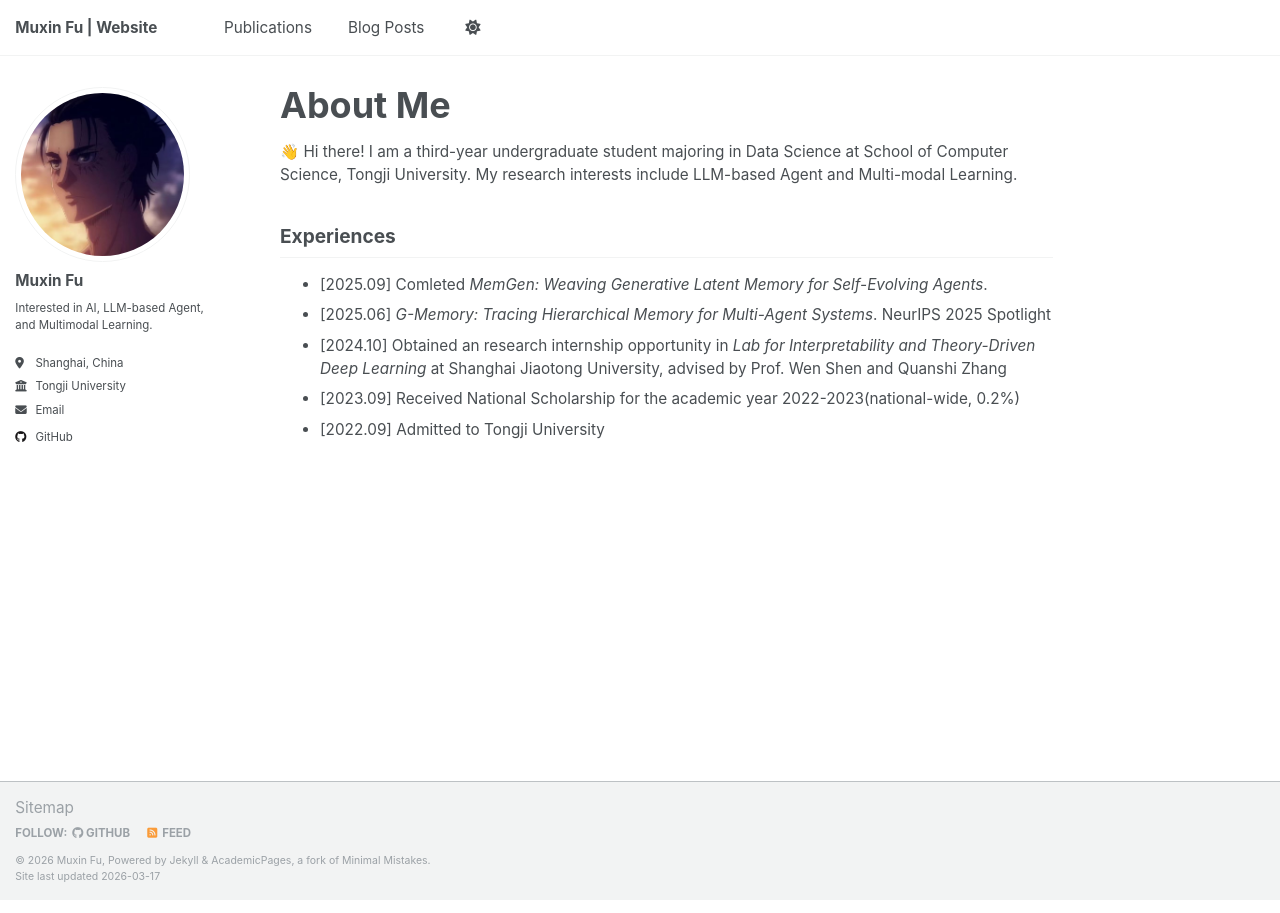
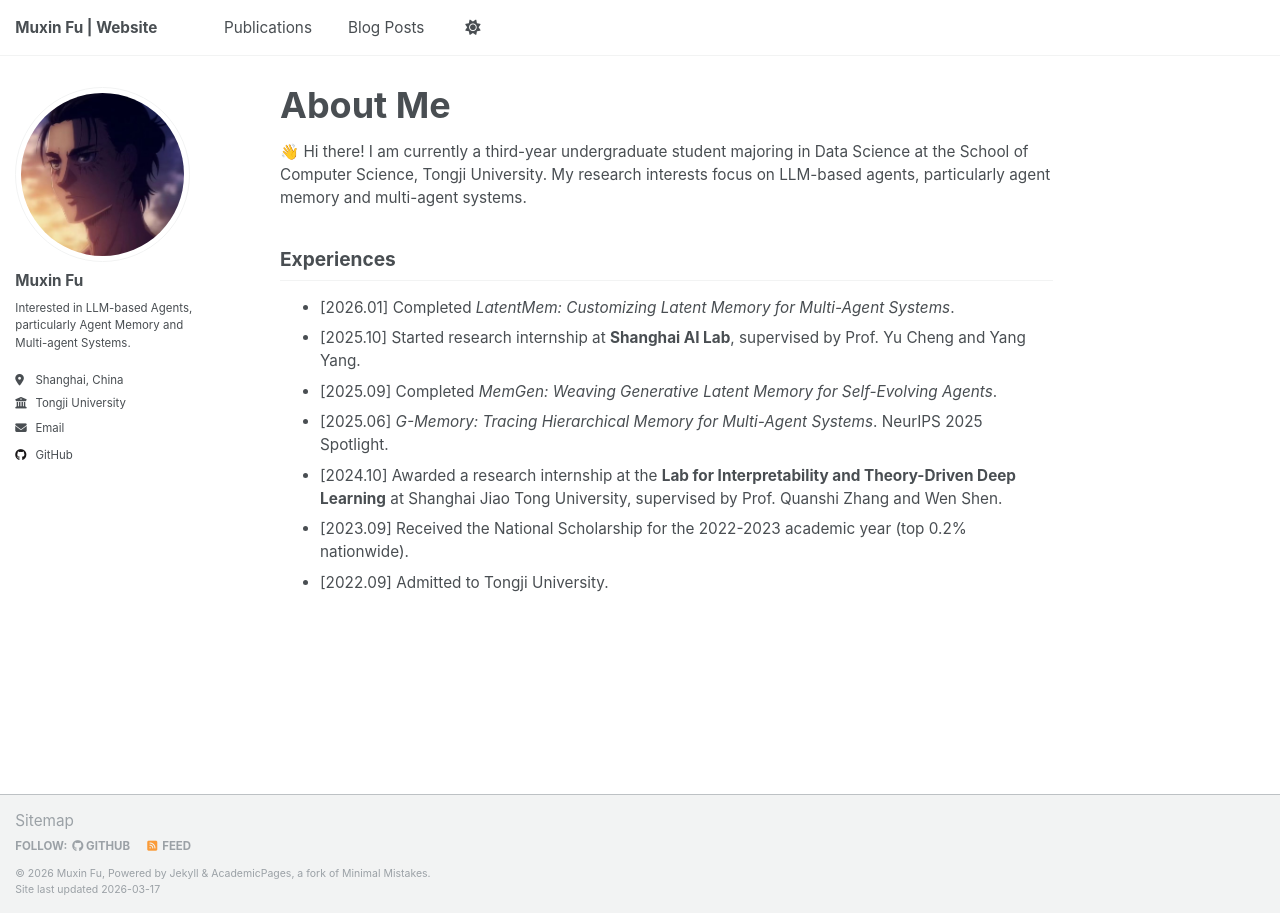
Before and after one commit to KANABOON1/KANABOON1.github.io, a Jekyll site: the page built from _pages/about.md, in a window 1280 px wide. Built offline with Jekyll 4.4.1, drawn with Linux system fonts in a browser that asks for light colours.

Commit message:
Update latentmem.

```diff
--- a/Gemfile
+++ b/Gemfile
@@ -11,3 +11,4 @@ end
 
 gem 'github-pages'
 gem 'tzinfo-data', platforms: [:mingw, :mswin, :x64_mingw]
+gem "csv", "~> 3.3"
--- a/_config.yml
+++ b/_config.yml
@@ -25,7 +25,7 @@ author:
   avatar           : "profile.png"
   name             : "Muxin Fu"
   pronouns         : # example: "she/her"
-  bio              : "Interested in AI, LLM-based Agent, and Multimodal Learning."
+  bio              : "Interested in LLM-based Agents, particularly Agent Memory and Multi-agent Systems."
   location         : "Shanghai, China"
   employer         : "Tongji University"
   uri              : # URL
--- a/_pages/about.md
+++ b/_pages/about.md
@@ -7,12 +7,14 @@ redirect_from:
   - /about.html
 ---
 
-👋 Hi there! I am a third-year undergraduate student majoring in Data Science at School of Computer Science, Tongji University. My research interests include LLM-based Agent and Multi-modal Learning.
+👋 Hi there! I am currently a third-year undergraduate student majoring in Data Science at the School of Computer Science, Tongji University. My research interests focus on LLM-based agents, particularly agent memory and multi-agent systems.
 
 Experiences
 ---
-- [2025.09] Comleted *MemGen: Weaving Generative Latent Memory for Self-Evolving Agents*.
-- [2025.06] *G-Memory: Tracing Hierarchical Memory for Multi-Agent Systems*. NeurIPS 2025 Spotlight
-- [2024.10] Obtained an research internship opportunity in *Lab for Interpretability and Theory-Driven Deep Learning* at Shanghai Jiaotong University, advised by Prof. Wen Shen and Quanshi Zhang
-- [2023.09] Received National Scholarship for the academic year 2022-2023(national-wide, 0.2%)
-- [2022.09] Admitted to Tongji University
+- [2026.01] Completed *LatentMem: Customizing Latent Memory for Multi-Agent Systems*.
+- [2025.10] Started research internship at **Shanghai AI Lab**, supervised by Prof. Yu Cheng and Yang Yang.
+- [2025.09] Completed *MemGen: Weaving Generative Latent Memory for Self-Evolving Agents*.
+- [2025.06] *G-Memory: Tracing Hierarchical Memory for Multi-Agent Systems*. NeurIPS 2025 Spotlight.
+- [2024.10] Awarded a research internship at the **Lab for Interpretability and Theory-Driven Deep Learning** at Shanghai Jiao Tong University, supervised by Prof. Quanshi Zhang and Wen Shen.
+- [2023.09] Received the National Scholarship for the 2022-2023 academic year (top 0.2% nationwide).
+- [2022.09] Admitted to Tongji University.
```
Also changed, not shown: _posts/2025-07-18-How-We-Think.md (+3 -9 lines), _publications/2026-02-01-Latentmem_Customizing_Latent_Memory_for_Multi-Agent_Systems.md (added, +11 -0 lines), _publications/images/latentmem.png (added), 1 other file.
